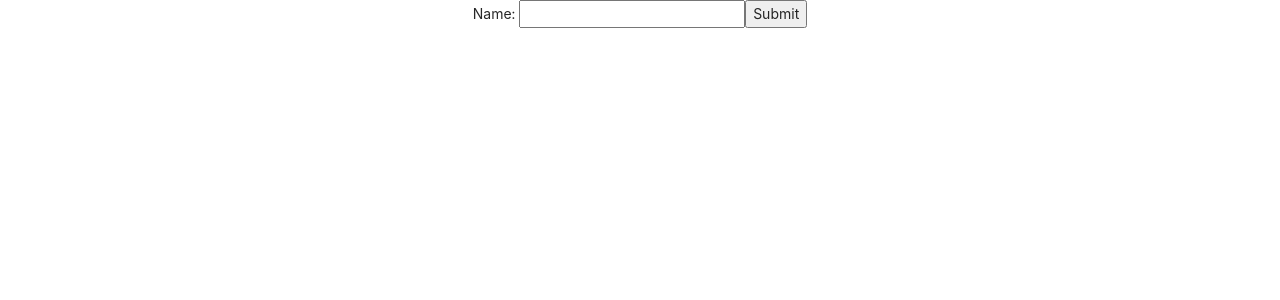
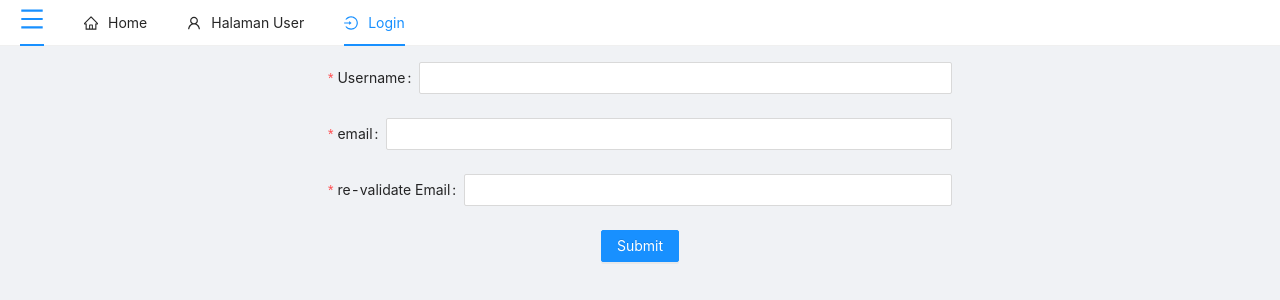
Before and after one commit to bambangsatrio123/Digitalent-Learn-React-2021, a React (Create React App) app: page /login in a window 1280 px wide. Shown: the top 300 px of the page. Built offline with nearby package versions, Linux system fonts and the light colour scheme.

Commit message:
Merubah component login ke antd, tambah navbar dan sidebar antd

```diff
--- /dev/null
+++ b/src/component/Navbar.js
@@ -0,0 +1,35 @@
+import React from 'react'
+import { Menu } from "antd";
+import {  UserOutlined, LoginOutlined, HomeOutlined, LogoutOutlined } from "@ant-design/icons";
+import { Link, useLocation, useHistory } from "react-router-dom";
+import useUser from '../hooks/useUser';
+import Sidebar from './Sidebar';
+
+export default function Navbar() {
+  const history = useHistory();
+  const location  = useLocation();
+  const [user, setUser,logout] = useUser();
+
+  return (
+    <Menu selectedKeys={[location.pathname]} mode="horizontal">
+      <Menu.Item>
+        <Sidebar />
+      </Menu.Item>
+      <Menu.Item key="home" icon={<HomeOutlined />}>
+        <Link to="/">Home</Link>
+      </Menu.Item>
+      <Menu.Item key="/user" icon={<UserOutlined />}>
+        <Link to="/user">Halaman User</Link>
+      </Menu.Item>
+      {!user.isLogged ? (
+        <Menu.Item key="/login" icon={<LoginOutlined />}>
+          <Link to="/login">Login</Link>
+        </Menu.Item>
+      ) : (
+        <Menu.Item key="/login" icon={<LogoutOutlined />} onClick={logout}>
+          Logout
+        </Menu.Item>
+      )}
+    </Menu>
+  );
+}
--- /dev/null
+++ b/src/component/Sidebar.js
@@ -0,0 +1,24 @@
+import { Drawer } from "antd";
+import { MenuOutlined} from "@ant-design/icons";
+import { useState } from "react";
+
+export default function Sidebar() {
+
+    const [visible, setVisible] = useState(false);
+    const onClose = () => {
+        setVisible(false)
+    }
+    const onOpen = () => {
+        setVisible(true)
+    }
+    return (
+      <>
+        <MenuOutlined style={{ fontSize: 24 }} onClick={onOpen} />
+        <Drawer title="Basic Drawer" placement="left" onClose={onClose} visible={visible}>
+          <p>Some contents...</p>
+          <p>Some contents...</p>
+          <p>Some contents...</p>
+        </Drawer>
+      </>
+    );
+}
--- a/src/context/UserContext.jsx
+++ b/src/context/UserContext.jsx
@@ -1,10 +1,15 @@
 import React from "react";
+import { useHistory } from "react-router";
 
 export const UserContext = React.createContext();
 
 export default function UserProvider(props) {
+  const history = useHistory();
   const [userInfo, setUserInfo] = React.useState({ name: "guest", isLogged: false });
 
-  const value = [userInfo, setUserInfo];
+  const logout = () => {
+   setUserInfo({ name: "guest", isLogged: false });
+ }
+  const value = [userInfo, setUserInfo, logout];
   return <UserContext.Provider value={value} {...props} />;
 }
--- a/src/pages/LoginPage.jsx
+++ b/src/pages/LoginPage.jsx
@@ -1,24 +1,87 @@
 import React from "react";
 import { useHistory } from "react-router-dom";
+import { Button, Form, Input } from "antd";
 import useUser from "../hooks/useUser";
+import { Content } from "antd/lib/layout/layout";
 
 export default function LoginPage() {
   const [, setUser] = useUser();
+
   const history = useHistory();
 
-  function submitForm(event) {
-    event.preventDefault();
-    setUser({ name: event.target.name.value, isLogged: true });
-    history.replace("/");
-  }
+  const onFinish = (values) => {
+    setUser({name: values.username, isLogged: true });
+    history.replace('/');
+  };
 
   return (
-    <div className="App">
-      <form onSubmit={submitForm}>
-        <label htmlFor="name">Name: </label>
-        <input id="name" />
-        <button type="submit">Submit</button>
-      </form>
-    </div>
+    <Content style={{ minHeight: "100vh", padding: 16 }}>
+      <div style={{ width: "50%", margin: "auto", textAlign: "center" }}>
+        <Form name="basic" onFinish={onFinish} autoComplete="off">
+          <Form.Item
+            label="Username"
+            name="username"
+            rules={[{
+              required: true,
+              message: "Please input your username!"
+              },
+              () => ({
+                validator(_, value) {
+                  if (!value.match(/^[0-9a-z]+$/)  ) {
+                    return Promise.resolve();
+                  }
+                  return Promise.reject(new Error('Username only allow alphanumeric!'));
+                },
+              }),
+            ]}
+            >
+          <Input />
+          </Form.Item>
+
+          <Form.Item
+            label="email"
+            name="email"
+            rules={[{
+              type: "email",
+              required: true,
+              message: 'The input is not valid E-mail!'
+            },
+              {
+                required: true,
+                message: "Please input your E-mail!"
+              }
+            ]}
+            >
+            <Input />
+          </Form.Item>
+
+          <Form.Item
+            label="re-validate Email"
+            name="re-validate"
+            rules={[{
+              type: "email",
+              required: true,
+              message: "This input is not Email!",
+              },
+              ({ getFieldValue }) => ({
+                validator(_, value) {
+                  if (!value || getFieldValue('email') === value) {
+                    return Promise.resolve();
+                  }
+                  return Promise.reject(new Error('The two email that you entered do not match!'));
+                },
+              }),
+            ]}>
+            <Input />
+          </Form.Item>
+
+          <Form.Item>
+            <Button type="primary" htmlType="submit">
+              Submit
+            </Button>
+          </Form.Item>
+        </Form>
+      </div>
+    </Content>
   );
 }
--- a/src/pages/UserPage.jsx
+++ b/src/pages/UserPage.jsx
@@ -4,22 +4,21 @@
 export default function UserPage() {
   const history = useHistory();
   let { id } = useParams();
-  const [user, setUser] = useUser();
-
-  function logout() {
-    setUser({ name: "guest", isLogged: false });
-    history.replace("/");
-  }
+  const [, setUser, logout] = useUser();
 
   return (
     <div className="App">
       <h1>User Page</h1>
       {id}
-      <button onClick={() => history.push("/")}> Ke Home Page</button>
+      <button onClick={() => history.push("/")}> Ke Home Pag e</button>
       <Link to="user/test">
         <button>Test</button>
       </Link>
-      <button onClick={logout}>Logout</button>
+      <button
+      onClick={() => {
+        logout();
+        history.replace("/");
+      }}>Logout</button>
       <Switch>
         <Route path="/user/test" exact>
           <div> Test Inside user</div>
--- a/src/router.js
+++ b/src/router.js
@@ -2,11 +2,15 @@
 import { BrowserRouter, Switch, Route } from "react-router-dom";
 import PrivateRoute from "./component/PrivateRoute";
 import useUser from "./hooks/useUser";
+import { Layout } from "antd";
+import Navbar from "./component/Navbar";
 
 export default function Router() {
   const [user] = useUser();
   return (
     <BrowserRouter>
+    <Navbar />
+      <Layout>
         <Switch>
           <Route path="/about">
             <AboutPage />
@@ -26,6 +30,7 @@
 
           <Route path="*">Not Found</Route>
         </Switch>
+      </Layout>
     </BrowserRouter>
   );
 }
```
Lines whose indentation alone changed are shown as unchanged.
